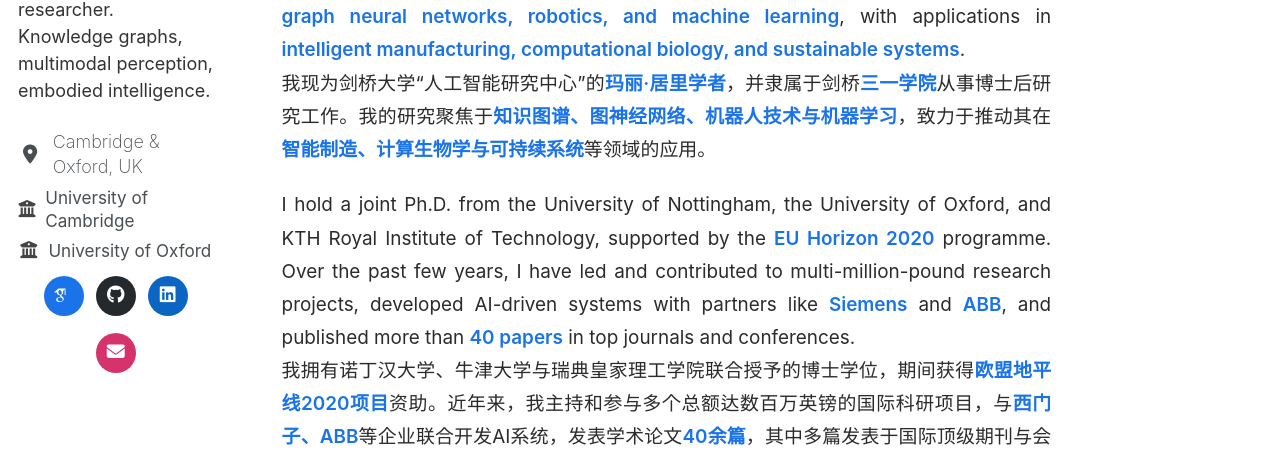
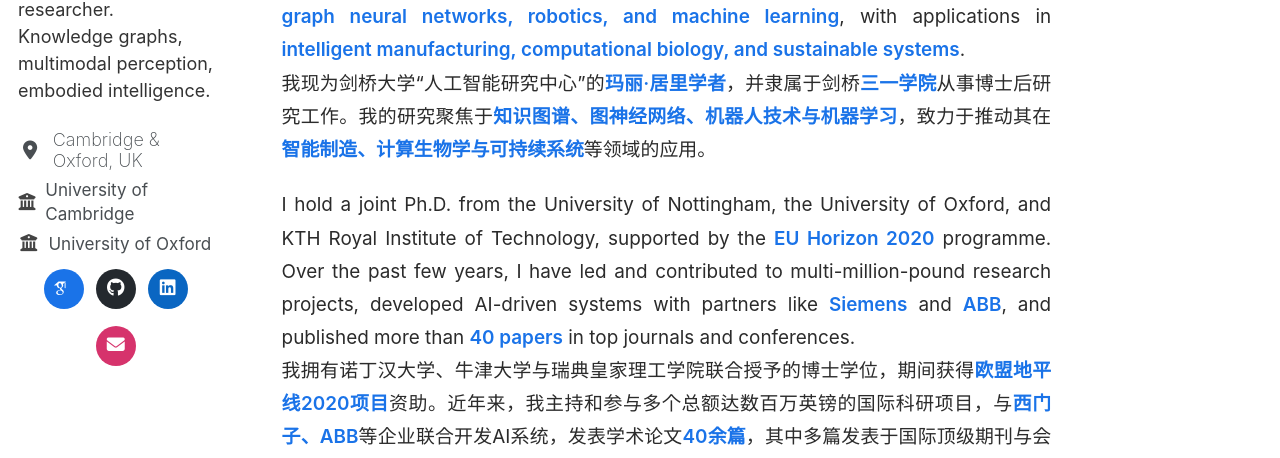
Before and after one commit to fanmo-intro/fanmo-intro.github.io, a Jekyll site: the page built from _pages/about.md, in a window 1280 px wide. Shown: the part 310-768 px from the top of the page. Built offline with Jekyll 4.4.1, drawn with Linux system fonts in a browser that asks for light colours; some web fonts are replaced; a script that is not in the unit is left out.

Commit message:
Update _custom.scss

```diff
--- a/_sass/_custom.scss
+++ b/_sass/_custom.scss
@@ -238,7 +238,7 @@
 .author__urls li.author__desktop,
 .author__urls:not(.social-icons) li{
   font-size: var(--sidebar-meta-size) !important;
-  line-height: 1.4 !important;
+  line-height: 1.2 !important;
   font-weight: 250 !important;
 }
 
```
